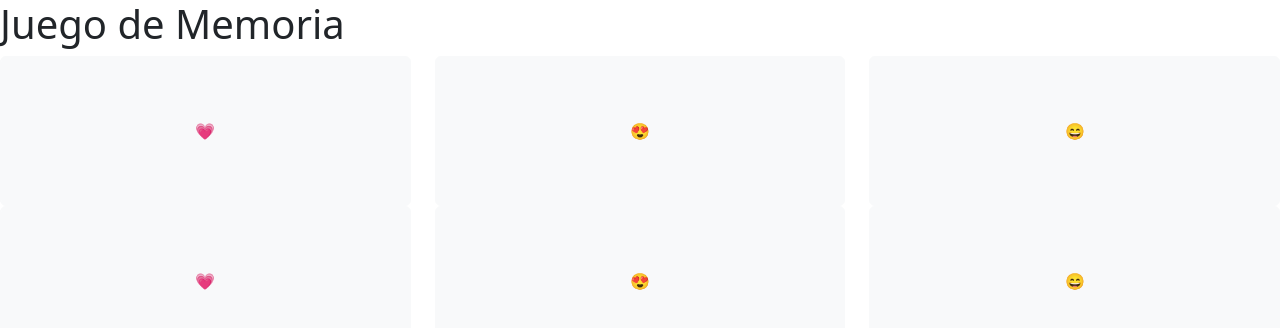
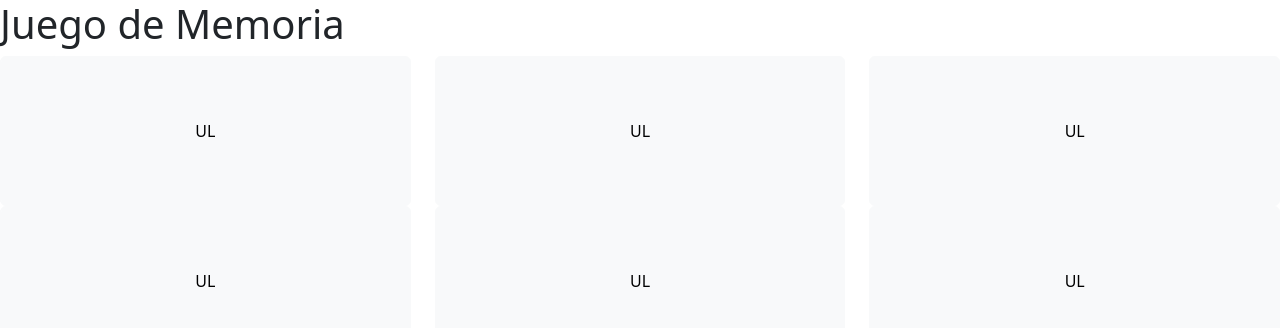
Before and after one commit to ulima-pw/2024-0_2-memoria_react, a React (Create React App) app: page / in a window 1280 px wide. Shown: the top 328 px of the page. Built offline with nearby package versions, Linux system fonts and the light colour scheme.

Commit message:
click terminado

```diff
--- a/src/MemoriaPage.jsx
+++ b/src/MemoriaPage.jsx
@@ -6,12 +6,12 @@ const simbolosDisponibles = ["&#128151;", "&#128525;", "&#128516;"]
 const MemoriaPage = () => {
     const [listaCasillas, setListaCasillas] = useState([])
 
-    /*
-    listaCasillas = [
-        [C1, C2, C3],
-        [C4, C5, C6]
-    ]
-    */
+    const mostrarCasillaOnClick = (row, col) => {
+        console.log(`mostrarCasillaOnClick: (${row}, ${col})`)
+        const nuevaListaClon = [...listaCasillas] // clono la lista
+        nuevaListaClon[row][col].mostrandoSimbolo = true
+        setListaCasillas(nuevaListaClon)
+    }
 
     // logica de creacion de casillas
     for (let i =0 ; i < 2; i++) {
@@ -19,7 +19,7 @@ const MemoriaPage = () => {
         for (let j = 0; j < 3; j++ ) {
             fila.push({
                 simbolo : simbolosDisponibles[j],
-                mostrandoSimbolo : true
+                mostrandoSimbolo : false
             })
         }
         listaCasillas.push(fila)
@@ -28,7 +28,10 @@ const MemoriaPage = () => {
 
     return <div>
         <h1>Juego de Memoria</h1>
-        <Tablero rows={2} cols={3} listaCasillas={ listaCasillas }/>
+        <Tablero rows={2}
+            cols={3}
+            listaCasillas={ listaCasillas }
+            mostrarOnClick={ mostrarCasillaOnClick }/>
     </div>
 }
 
--- a/src/components/Casilla.jsx
+++ b/src/components/Casilla.jsx
@@ -1,10 +1,15 @@
 const Casilla = (props) => {
+    const casillaOnClick = (event) => {
+        props.mostrarOnClick(props.numFila, props.numColumna)
+    }
+
     return <div className="col">
         <button className="btn btn-light"
             type="button"
             dangerouslySetInnerHTML={
                 props.data.mostrandoSimbolo === true ? {__html: props.data.simbolo} : {__html: "UL"}
-            }>
+            }
+            onClick={ casillaOnClick }>
         </button>
     </div>
 }
--- a/src/components/Fila.jsx
+++ b/src/components/Fila.jsx
@@ -2,9 +2,19 @@ import Casilla from "./Casilla"
 
 const Fila = (props) => {
     return <div className="row">
-        <Casilla data={ props.casillas[0] }/>
-        <Casilla data={ props.casillas[1] }/>
-        <Casilla data={ props.casillas[2] }/>
+        <Casilla
+            data={ props.casillas[0] }
+            mostrarOnClick={ props.mostrarOnClick }
+            numFila={ props.numFila }
+            numColumna={ 0 }/>
+        <Casilla data={ props.casillas[1] }
+            mostrarOnClick={ props.mostrarOnClick }
+            numFila={ props.numFila }
+            numColumna={ 1 }/>
+        <Casilla data={ props.casillas[2] }
+            mostrarOnClick={ props.mostrarOnClick }
+            numFila={ props.numFila }
+            numColumna={ 2 }/>
     </div>
 }
 
--- a/src/components/Tablero.jsx
+++ b/src/components/Tablero.jsx
@@ -2,8 +2,12 @@ import Fila from "./Fila"
 
 const Tablero = (props) => {
     return <div>
-        <Fila casillas={ props.listaCasillas[0] }/>
-        <Fila casillas={ props.listaCasillas[1] }/>
+        <Fila casillas={ props.listaCasillas[0] }
+            mostrarOnClick={ props.mostrarOnClick }
+            numFila={0}/>
+        <Fila casillas={ props.listaCasillas[1] }
+            mostrarOnClick={ props.mostrarOnClick }
+            numFila={1}/>
     </div>
 }
 
```
